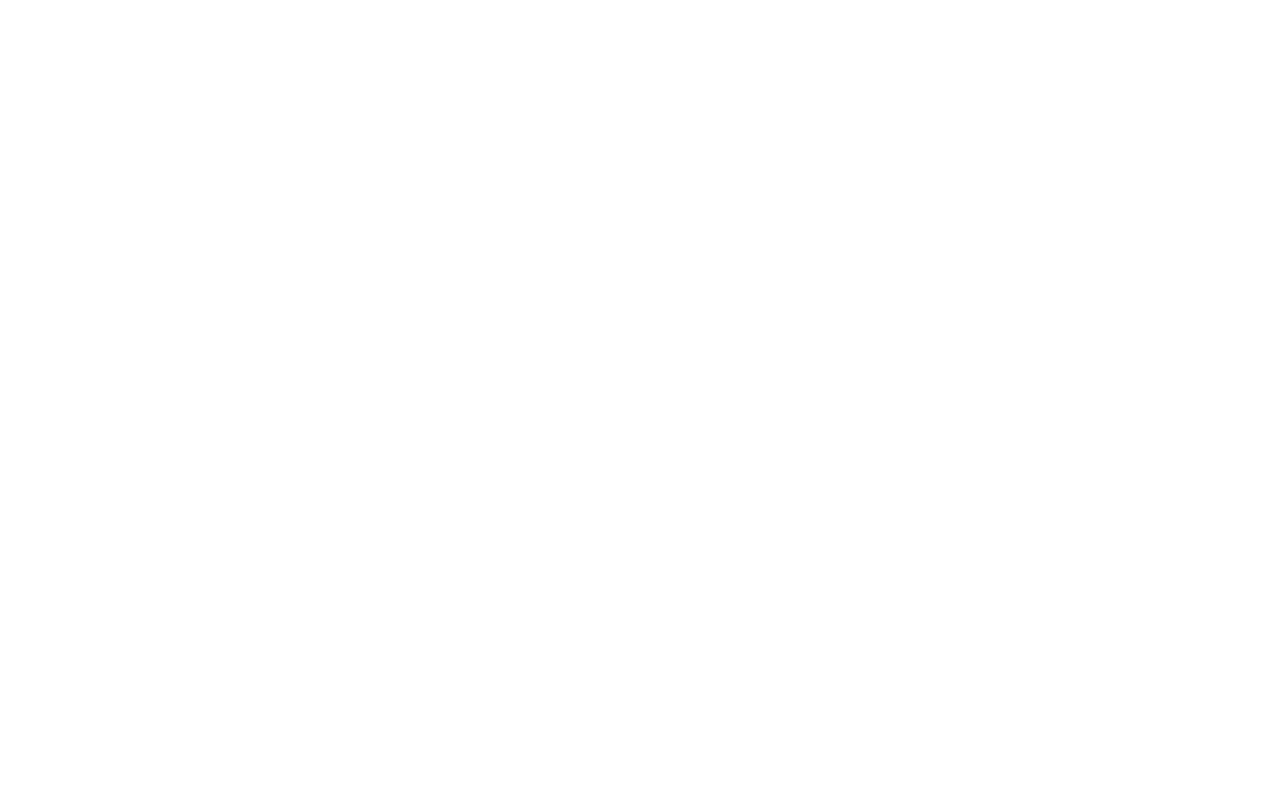
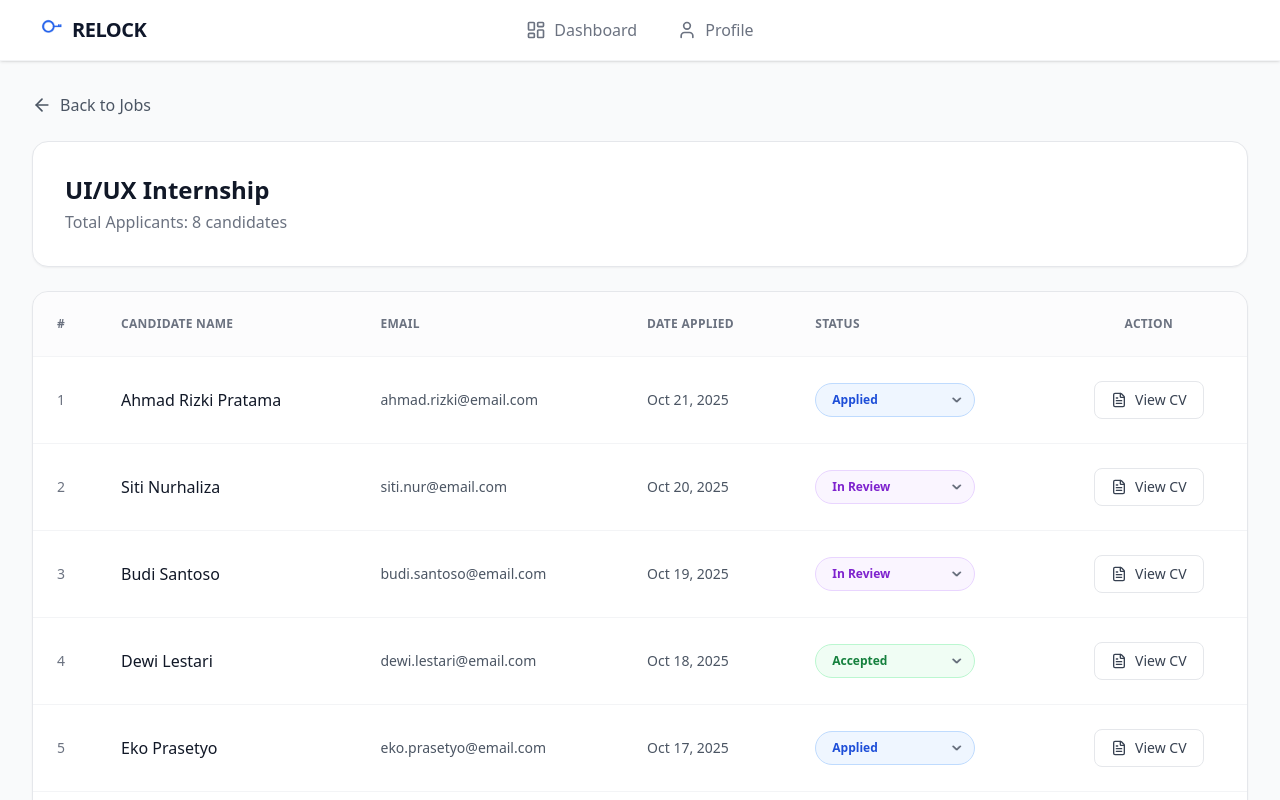
Before and after one commit to ShikinariShiki/ReLock, a React (Vite) app: page /recruiter/job-applicants/1 in a window 1280 px wide. Before the commit this address had no page. Shown: the top 800 px of the page. Built offline with nearby package versions, Linux system fonts and the light colour scheme.

Commit message:
feat: add JobApplicants page and integrate with DashboardRecruiter; update DashboardJobCard to handle view applicants action

```diff
--- a/src/App.jsx
+++ b/src/App.jsx
@@ -18,6 +18,7 @@
 import CreateJob from "./pages/recruiter/CreateJob.jsx";
 import RecruiterProfile from "./pages/recruiter/RecruiterProfile.jsx";
 import DashboardRecruiter from "./pages/recruiter/DashboardRecruiter.jsx";
+import JobApplicants from "./pages/recruiter/JobApplicants.jsx";
 
 export default function App() {
   return (
@@ -50,6 +51,7 @@
           <Route path="dashboard" element={<DashboardRecruiter />} />
           <Route path="create-job" element={<CreateJob />} />
           <Route path="profile-recruiter" element={<RecruiterProfile />} />
+          <Route path="job-applicants/:jobId" element={<JobApplicants />} />
 
         </Route>
       </Routes>
--- a/src/components/recruiter/DashboardJobCard.jsx
+++ b/src/components/recruiter/DashboardJobCard.jsx
@@ -1,14 +1,14 @@
 import React from 'react';
 import { Users, Clock, Eye, Edit, Trash2 } from 'lucide-react';
 
-// Tambahkan prop onEdit
-export default function DashboardJobCard({ job, onDelete, onEdit }) {
+// Tambahkan prop onViewApplicants
+export default function DashboardJobCard({ job, onDelete, onEdit, onViewApplicants }) {
   return (
     <div className="bg-white border border-gray-200 rounded-xl p-6 hover:shadow-md transition-all duration-200 flex flex-col md:flex-row justify-between items-start md:items-center gap-4">
 
+      {/* Kiri: Info Lowongan */}
       <div className="flex-1">
         <div className="flex items-center gap-3 mb-2">
-          {/* Ganti job.title dengan job.judul sesuai data baru */}
           <h3 className="text-lg font-bold text-gray-900">{job.judul || job.title}</h3>
           <span className={`px-2.5 py-0.5 rounded-full text-xs font-medium border ${
             job.status === 'Active'
@@ -40,11 +40,18 @@
         </div>
       </div>
 
+      {/* Kanan: Action Buttons */}
       <div className="flex items-center gap-2">
-        <button className="p-2 text-gray-500 hover:text-blue-600 hover:bg-blue-50 rounded-lg border border-gray-200 transition" title="Lihat Detail">
+
+        {/* 3. Pasang onClick onViewApplicants */}
+        <button
+          onClick={onViewApplicants}
+          className="p-2 text-gray-500 hover:text-blue-600 hover:bg-blue-50 rounded-lg border border-gray-200 transition"
+          title="Lihat Pelamar"
+        >
           <Eye size={18} />
         </button>
-        {/* Pasang onEdit disini */}
+
         <button
           onClick={onEdit}
           className="p-2 text-gray-500 hover:text-orange-600 hover:bg-orange-50 rounded-lg border border-gray-200 transition"
@@ -52,6 +59,7 @@
         >
           <Edit size={18} />
         </button>
+
         <button
           onClick={onDelete}
           className="p-2 text-gray-500 hover:text-red-600 hover:bg-red-50 rounded-lg border border-gray-200 transition"
--- /dev/null
+++ b/src/pages/recruiter/JobApplicants.jsx
@@ -0,0 +1,135 @@
+import React, { useState } from 'react';
+import { ArrowLeft, FileText, ChevronDown } from 'lucide-react';
+import { useParams, Link } from 'react-router-dom';
+
+export default function JobApplicants() {
+  const { id } = useParams(); // Get Job ID from URL
+
+  // Mockup Job Info (Header)
+  const jobInfo = {
+    title: "UI/UX Internship",
+    totalApplicants: 8
+  };
+
+  // Mockup Applicants Data (English & Simplified Status)
+  const [applicants, setApplicants] = useState([
+    { id: 1, name: "Ahmad Rizki Pratama", email: "ahmad.rizki@email.com", date: "Oct 21, 2025", status: "Applied" },
+    { id: 2, name: "Siti Nurhaliza", email: "siti.nur@email.com", date: "Oct 20, 2025", status: "In Review" },
+    { id: 3, name: "Budi Santoso", email: "budi.santoso@email.com", date: "Oct 19, 2025", status: "In Review" },
+    { id: 4, name: "Dewi Lestari", email: "dewi.lestari@email.com", date: "Oct 18, 2025", status: "Accepted" },
+    { id: 5, name: "Eko Prasetyo", email: "eko.prasetyo@email.com", date: "Oct 17, 2025", status: "Applied" },
+    { id: 6, name: "Fitri Handayani", email: "fitri.h@email.com", date: "Oct 16, 2025", status: "In Review" },
+    { id: 7, name: "Gunawan Wijaya", email: "gunawan.w@email.com", date: "Oct 15, 2025", status: "Rejected" },
+    { id: 8, name: "Hani Safira", email: "hani.safira@email.com", date: "Oct 14, 2025", status: "In Review" },
+  ]);
+
+  // Status Color Configuration
+  const statusConfig = {
+    "Applied": "bg-blue-50 text-blue-700 border-blue-200",
+    "In Review": "bg-purple-50 text-purple-700 border-purple-200",
+    "Accepted": "bg-green-50 text-green-700 border-green-200",
+    "Rejected": "bg-red-50 text-red-700 border-red-200",
+  };
+
+  // Handler Status Change
+  const handleStatusChange = (id, newStatus) => {
+    setApplicants(prev => prev.map(app =>
+      app.id === id ? { ...app, status: newStatus } : app
+    ));
+    console.log(`Applicant ${id} status changed to: ${newStatus}`);
+  };
+
+  // Handler View CV
+  const handleViewCV = (applicantName) => {
+    // Di sini nanti logika untuk membuka URL PDF dari backend
+    // Contoh: window.open(applicant.cvUrl, '_blank');
+    alert(`Opening CV for ${applicantName}...\n(Mockup: PDF Viewer would open in a new tab)`);
+  };
+
+  return (
+    <div className="min-h-screen bg-gray-50 font-sans p-8">
+      <div className="max-w-7xl mx-auto space-y-6">
+
+        {/* 1. HEADER & BACK BUTTON */}
+        <div>
+          <Link
+            to="/recruiter/dashboard"
+            className="inline-flex items-center gap-2 text-gray-600 hover:text-gray-900 font-medium mb-6 transition-colors"
+          >
+            <ArrowLeft size={20} />
+            Back to Jobs
+          </Link>
+
+          <div className="bg-white border border-gray-200 rounded-2xl p-8 shadow-sm">
+            <h1 className="text-2xl font-bold text-gray-900 mb-1">{jobInfo.title}</h1>
+            <p className="text-gray-500">Total Applicants: {jobInfo.totalApplicants} candidates</p>
+          </div>
+        </div>
+
+        {/* 2. APPLICANTS TABLE */}
+        <div className="bg-white border border-gray-200 rounded-2xl shadow-sm overflow-hidden">
+          <div className="overflow-x-auto">
+            <table className="w-full text-left border-collapse">
+              <thead>
+                <tr className="bg-gray-50/50 border-b border-gray-100 text-xs uppercase tracking-wide text-gray-500 font-bold">
+                  <th className="p-6 w-16">#</th>
+                  <th className="p-6">Candidate Name</th>
+                  <th className="p-6">Email</th>
+                  <th className="p-6">Date Applied</th>
+                  <th className="p-6">Status</th>
+                  <th className="p-6 text-center">Action</th>
+                </tr>
+              </thead>
+              <tbody className="divide-y divide-gray-100">
+                {applicants.map((applicant, index) => (
+                  <tr key={applicant.id} className="hover:bg-gray-50 transition-colors">
+                    <td className="p-6 text-gray-500 text-sm">{index + 1}</td>
+                    <td className="p-6 font-medium text-gray-900">{applicant.name}</td>
+                    <td className="p-6 text-gray-600 text-sm">{applicant.email}</td>
+                    <td className="p-6 text-gray-600 text-sm">{applicant.date}</td>
+
+                    {/* Status Dropdown */}
+                    <td className="p-6">
+                      <div className="relative inline-block w-40">
+                        <select
+                          value={applicant.status}
+                          onChange={(e) => handleStatusChange(applicant.id, e.target.value)}
+                          className={`w-full appearance-none border px-4 py-2 pr-8 rounded-full text-xs font-bold cursor-pointer focus:outline-none focus:ring-2 focus:ring-offset-1 transition-all ${statusConfig[applicant.status]}`}
+                        >
+                          <option value="Applied">Applied</option>
+                          <option value="In Review">In Review</option>
+                          <option value="Accepted">Accepted</option>
+                          <option value="Rejected">Rejected</option>
+                        </select>
+                        <ChevronDown size={14} className={`absolute right-3 top-1/2 -translate-y-1/2 pointer-events-none opacity-50 ${applicant.status === 'Rejected' ? 'text-red-700' : 'text-gray-600'}`} />
+                      </div>
+                    </td>
+
+                    {/* Action Button */}
+                    <td className="p-6 text-center">
+                      <button
+                        onClick={() => handleViewCV(applicant.name)}
+                        className="inline-flex items-center gap-2 px-4 py-2 border border-gray-200 rounded-lg text-sm font-medium text-gray-700 hover:bg-gray-50 hover:border-gray-300 transition-all bg-white"
+                      >
+                        <FileText size={16} />
+                        View CV
+                      </button>
+                    </td>
+                  </tr>
+                ))}
+              </tbody>
+            </table>
+          </div>
+
+          {/* Empty State */}
+          {applicants.length === 0 && (
+            <div className="p-12 text-center text-gray-400">
+              No applicants found for this job.
+            </div>
+          )}
+        </div>
+
+      </div>
+    </div>
+  );
+}
```
Also changed, not shown: src/pages/recruiter/DashboardRecruiter.jsx (+19 -68 lines).
